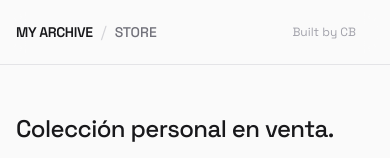
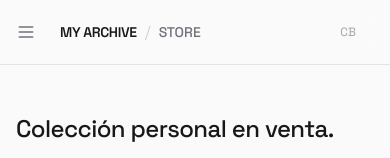
Before and after one commit to VBDeveloper2075/myShop, a Next.js app: page / in a window 390 px wide. Shown: the top 158 px of the page. Built offline with nearby package versions, Linux system fonts and the light colour scheme.

Commit message:
Agregar menu movil de navegacion

```diff
--- a/src/components/Header.tsx
+++ b/src/components/Header.tsx
@@ -1,13 +1,29 @@
 "use client";
 
-import { ExternalLink, Shirt } from "lucide-react";
+import { useState } from "react";
+import { ExternalLink, Shirt, Menu, X, Package } from "lucide-react";
 import Link from "next/link";
 
 export function Header() {
+  const [mobileMenuOpen, setMobileMenuOpen] = useState(false);
+
   return (
     <header className="sticky top-0 z-40 w-full border-b border-zinc-200 bg-zinc-50/80 backdrop-blur-md">
       <div className="mx-auto flex h-16 max-w-6xl items-center justify-between px-4 sm:px-6">
         <div className="flex items-center gap-4">
+          {/* Mobile menu button */}
+          <button
+            onClick={() => setMobileMenuOpen(!mobileMenuOpen)}
+            className="sm:hidden p-2 -ml-2 text-zinc-500 hover:text-zinc-900 hover:bg-zinc-100 rounded-lg transition-colors"
+            aria-label="Abrir menú"
+          >
+            {mobileMenuOpen ? (
+              <X className="h-5 w-5" />
+            ) : (
+              <Menu className="h-5 w-5" />
+            )}
+          </button>
+
           <div className="flex items-center gap-2">
             <span className="text-sm font-semibold tracking-tight text-zinc-900">
               MY ARCHIVE
@@ -16,6 +32,7 @@ export function Header() {
             <span className="text-sm font-medium text-zinc-500">STORE</span>
           </div>
 
+          {/* Desktop navigation */}
           <nav className="hidden sm:flex items-center gap-1 ml-4">
             <Link
               href="/"
@@ -39,10 +56,35 @@ export function Header() {
           rel="noopener noreferrer"
           className="group flex items-center gap-1.5 text-xs text-zinc-400 transition-colors hover:text-zinc-900"
         >
-          <span>Built by CB</span>
+          <span className="hidden xs:inline">Built by CB</span>
+          <span className="xs:hidden">CB</span>
           <ExternalLink className="h-3 w-3 opacity-0 transition-opacity group-hover:opacity-100" />
         </a>
       </div>
+
+      {/* Mobile navigation menu */}
+      {mobileMenuOpen && (
+        <div className="sm:hidden border-t border-zinc-200 bg-zinc-50">
+          <nav className="flex flex-col p-2">
+            <Link
+              href="/"
+              onClick={() => setMobileMenuOpen(false)}
+              className="flex items-center gap-3 px-4 py-3 text-sm font-medium text-zinc-600 hover:text-zinc-900 hover:bg-zinc-100 rounded-lg transition-colors"
+            >
+              <Package className="h-4 w-4" />
+              Productos
+            </Link>
+            <Link
+              href="/ropa"
+              onClick={() => setMobileMenuOpen(false)}
+              className="flex items-center gap-3 px-4 py-3 text-sm font-medium text-zinc-600 hover:text-zinc-900 hover:bg-zinc-100 rounded-lg transition-colors"
+            >
+              <Shirt className="h-4 w-4" />
+              Ropa y Accesorios
+            </Link>
+          </nav>
+        </div>
+      )}
     </header>
   );
 }
```
Also changed, not shown: public/images/conservadora-frio-calor-black-y-decker/conservadora-frio-calor-encendedor-auto-12-voltios-black-y-decker.jpeg, public/images/conservadora-frio-calor-black-y-decker/nevera-conservadora-encendedor-de-auto-12-voltios-black-y-decker.jpeg (deleted).
